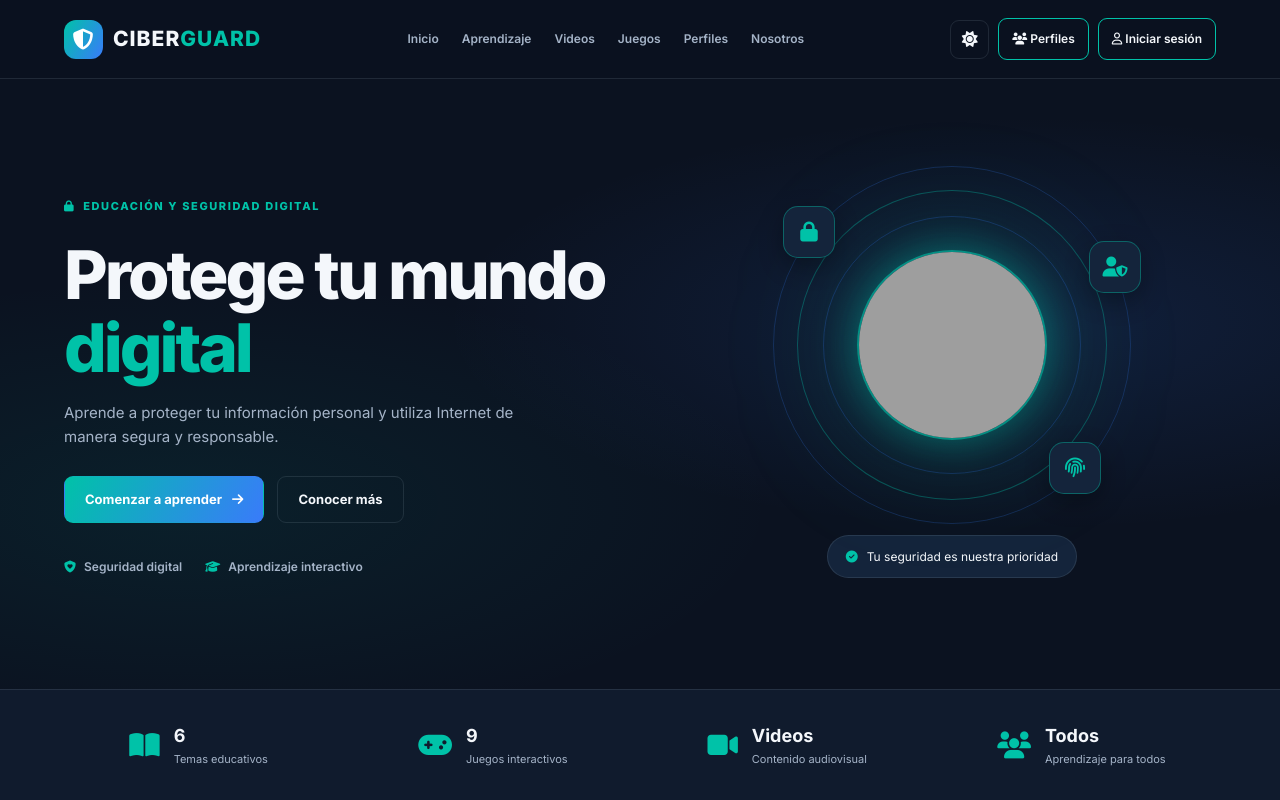
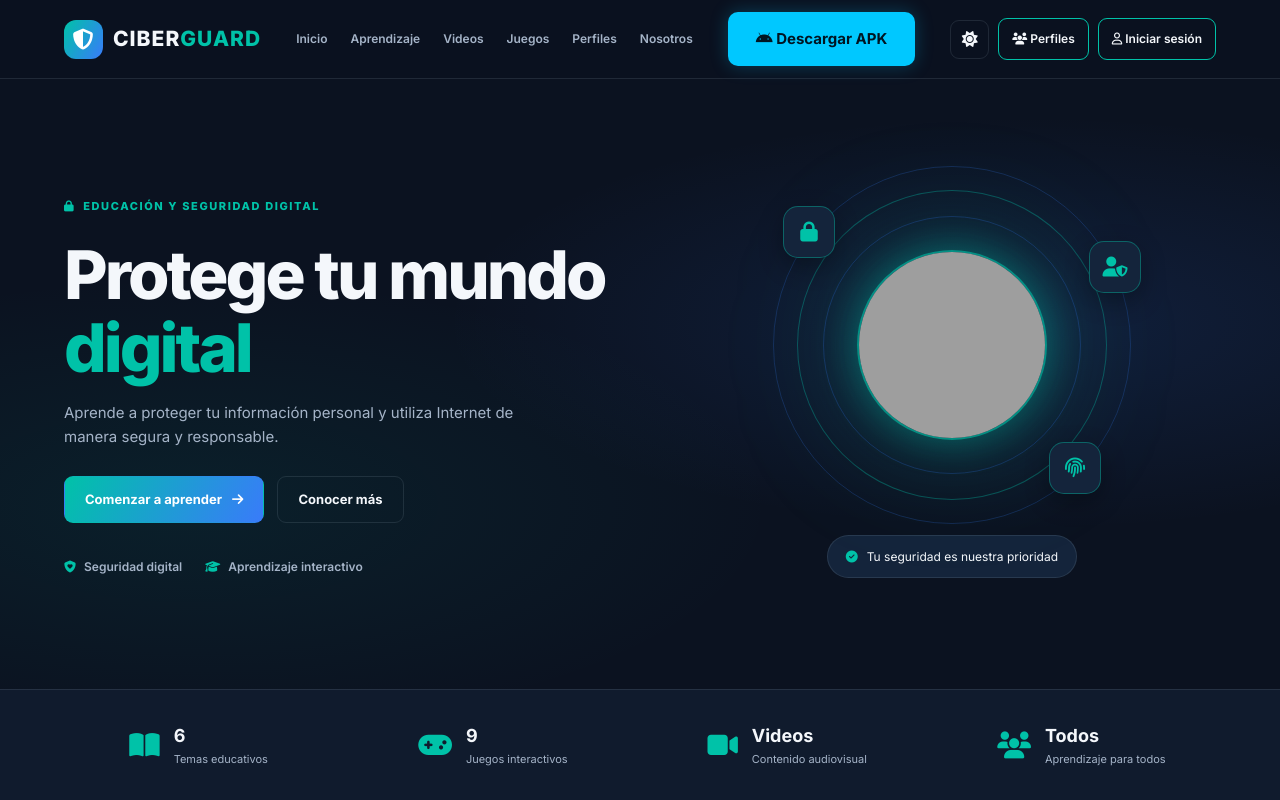
Before and after one commit to angello-0610-glitch/CIBERGUARD, a plain HTML site: page index.html in a window 1280 px wide. Shown: the top 800 px of the page. Drawn offline with Linux system fonts and the light colour scheme; no server answers; grey boxes are pictures that could not be loaded.

Commit message:
Add files via upload

```diff
--- a/index.html
+++ b/index.html
@@ -50,6 +50,11 @@
                 <a href="#perfiles">Perfiles</a>
                 <a href="#nosotros">Nosotros</a>
             </div>
+
+            <a href="https://github.com/angello-0610-glitch/CIBERGUARD/releases/download/v1.0.0/app-debug.apk"
+   class="download-button">
+    <i class="fa-brands fa-android"></i> Descargar APK
+</a>
 
             <div class="account-actions">
 
```
